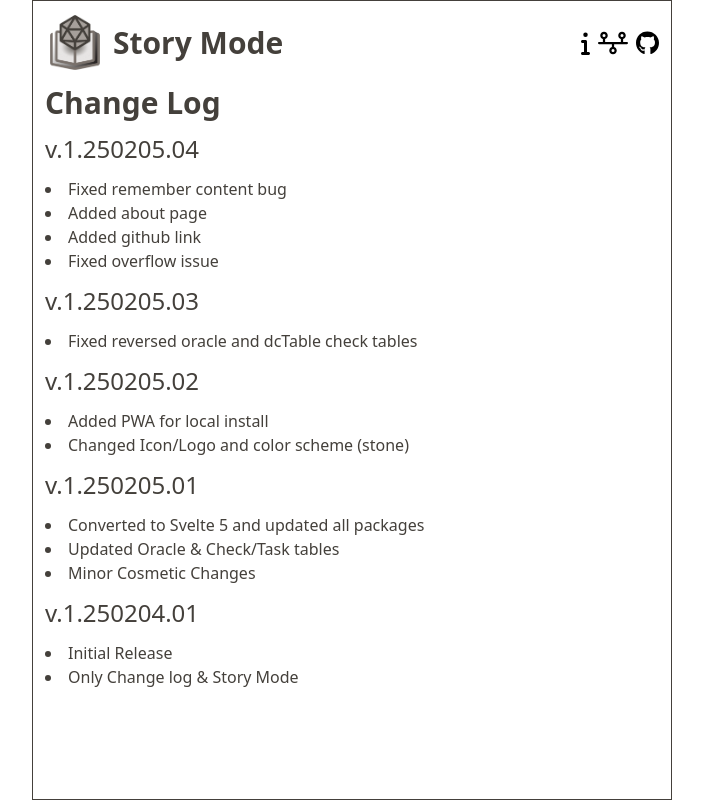
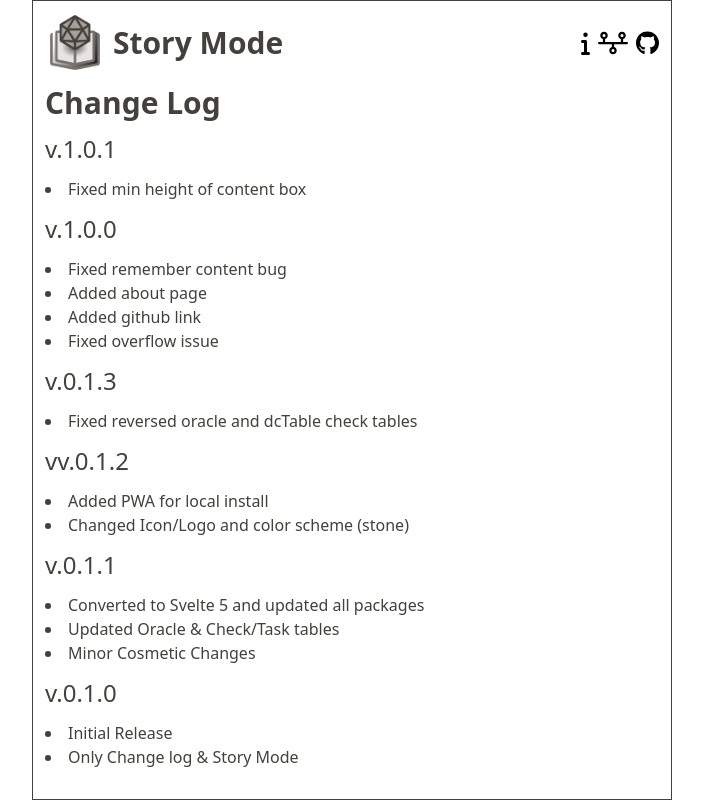
Before and after one commit to matalina/story-mode, a Svelte app: page /change-log in a window 1280 px wide. Shown: the whole page, without its empty margins (288-991 px from the left). Built offline with nearby package versions, Linux system fonts and the light colour scheme.

Commit message:
Publish 1.0.1

```diff
--- a/package.json
+++ b/package.json
@@ -1,7 +1,7 @@
 {
   "name": "app",
   "private": true,
-  "version": "1.0.0",
+  "version": "1.0.1",
   "type": "module",
   "scripts": {
     "dev": "vite",
--- a/src/components/pages/ChangeLog.svelte
+++ b/src/components/pages/ChangeLog.svelte
@@ -1,7 +1,13 @@
 <div class="">
   <h3 class="text-3xl font-bold mb-3">Change Log</h3>
 
-  <h4>v.1.250205.04</h4>
+  <h4>v.1.0.1</h4>
+
+  <ul>
+    <li>Fixed min height of content box</li>
+  </ul>
+
+  <h4>v.1.0.0</h4>
 
   <ul>
     <li>Fixed remember content bug</li>
@@ -10,20 +16,20 @@
     <li>Fixed overflow issue</li>
   </ul>
 
-  <h4>v.1.250205.03</h4>
+  <h4>v.0.1.3</h4>
 
   <ul>
     <li>Fixed reversed oracle and dcTable check tables</li>
   </ul>
 
-  <h4>v.1.250205.02</h4>
+  <h4>vv.0.1.2</h4>
 
   <ul>
     <li>Added PWA for local install</li>
     <li>Changed Icon/Logo and color scheme (stone)</li>
   </ul>
 
-  <h4>v.1.250205.01</h4>
+  <h4>v.0.1.1</h4>
 
   <ul>
     <li>Converted to Svelte 5 and updated all packages</li>
@@ -31,7 +37,7 @@
     <li>Minor Cosmetic Changes</li>
   </ul>
 
-  <h4>v.1.250204.01</h4>
+  <h4>v.0.1.0</h4>
 
   <ul>
     <li>Initial Release</li>
--- a/src/components/story-mode/Content.svelte
+++ b/src/components/story-mode/Content.svelte
@@ -53,7 +53,7 @@
   }
 </script>
 
-<div bind:this={element} class="grow overflow-auto max-h-[360px]">
+<div bind:this={element} class="grow overflow-auto max-h-[360px] min-h-[360px]">
   {#each Object.keys(content) as key}
     <div class={`entry ${classStyle(content[key].type)} flex`}>
       <div class="grow">{@html content[key].output}</div>
```
Also changed, not shown: 1 other file (tests, documents, lock files or other folders).
